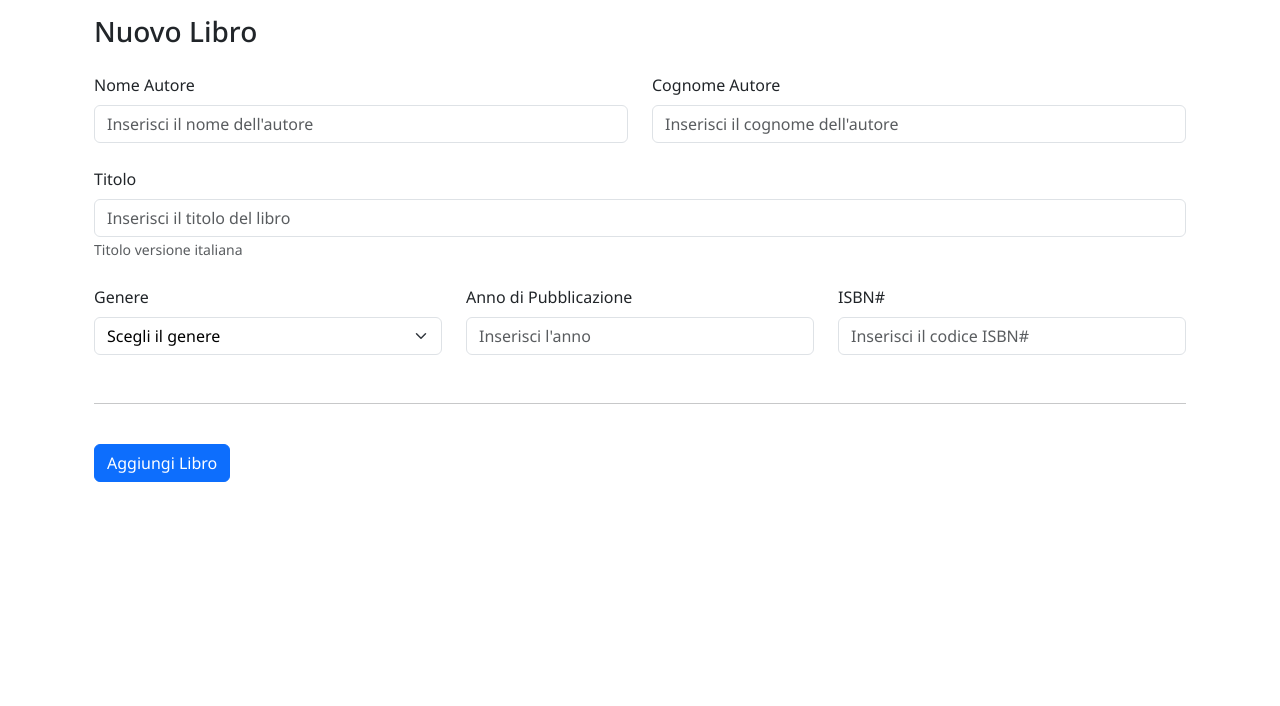
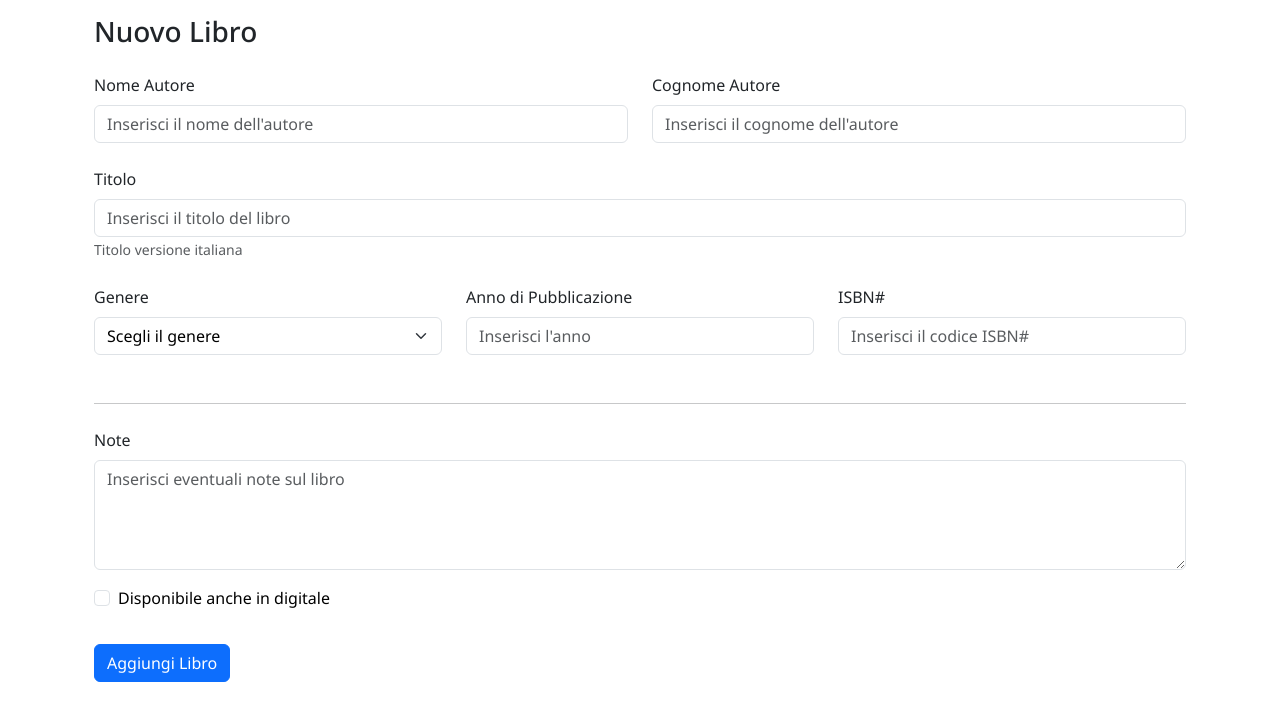
Before and after one commit to giovannimazzi/html-css-bootstrap-dashboard, a plain HTML site: page new_book.html in a window 1280 px wide. Shown: the part 95-801 px from the top of the page. Drawn offline with nearby package versions, Linux system fonts and the light colour scheme.

Commit message:
inserita quarta riga del form

```diff
--- a/new_book.html
+++ b/new_book.html
@@ -166,6 +166,34 @@
               </div>
             </div>
             <hr />
+            <div class="row row-cols-1 pt-2 g-3 mb-2">
+              <div class="col">
+                <label for="note" class="form-label">Note</label>
+                <textarea
+                  id="note"
+                  name="note"
+                  placeholder="Inserisci eventuali note sul libro"
+                  rows="4"
+                  class="form-control"
+                ></textarea>
+              </div>
+              <div class="col">
+                <div class="form-check">
+                  <input
+                    id="digital_version"
+                    name="digital_version"
+                    type="checkbox"
+                    class="form-check-input"
+                  />
+                  <label
+                    class="form-check-label text-black"
+                    for="digital_version"
+                  >
+                    Disponibile anche in digitale
+                  </label>
+                </div>
+              </div>
+            </div>
             <button type="submit" class="btn btn-primary mt-4">
               Aggiungi Libro
             </button>
```
